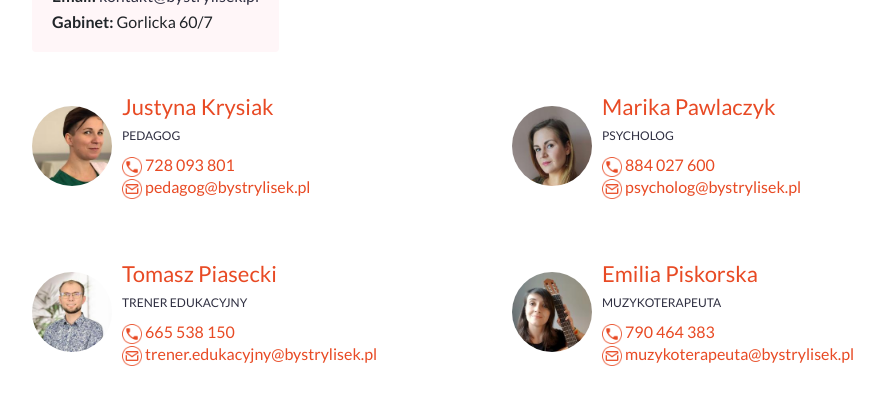
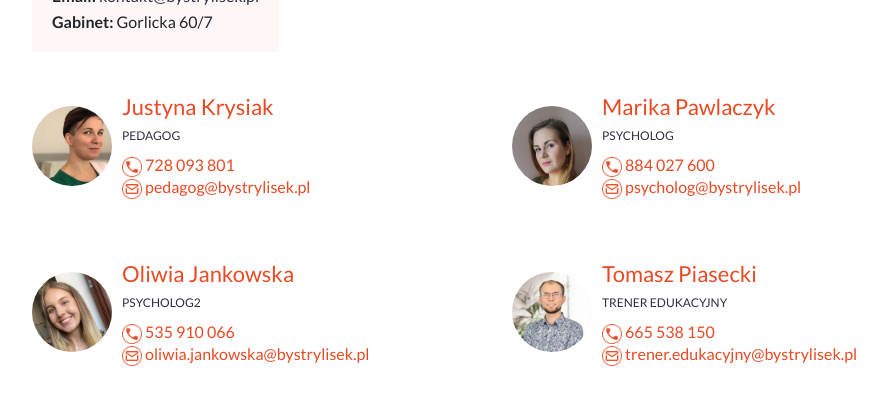
Before and after one commit to pawelkrysiak/bystrylisek, a Jekyll site: the page built from kontakt.md, in a window 1280 px wide and 900 px high, scrolled down 333 px, cut to the strip 0-422 px from the top of the window. Shown: the top 405 px of the strip, without its empty margins (143-1030 px from the left). Built offline with Jekyll 4.4.1, drawn with Linux system fonts in a browser that asks for light colours.

Commit message:
add Oliwia to the team

```diff
--- /dev/null
+++ b/_team/oliwia-jankowska.md
@@ -0,0 +1,11 @@
+---
+title: "Oliwia Jankowska"
+role: psycholog2
+image: "images/team/oliwia-jankowska.jpg"
+mail: oliwia.jankowska@bystrylisek.pl
+phone: "535 910 066"
+weight: 3
+layout: team
+---
+
+{{ site.data.descriptions.psycholog2 }}
--- /dev/null
+++ b/psycholog2.md
@@ -0,0 +1,10 @@
+---
+title: "Oliwia Jankowska"
+role: psycholog2
+mail: oliwia.jankowska@bystrylisek.pl
+phone: "535 910 066"
+image: "images/team/oliwia-jankowska.jpg"
+layout: services
+---
+
+{{ site.data.descriptions.psycholog2 }}
```
Also changed, not shown: _data/descriptions.yml (+11 -0 lines), images/team/oliwia-jankowska.jpg (added).
